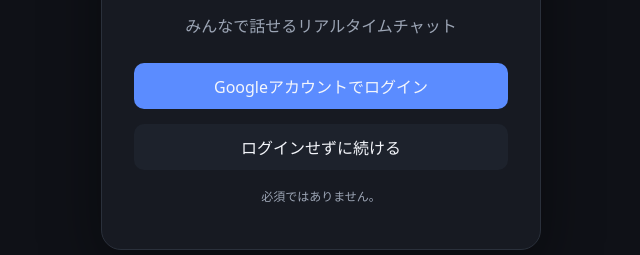
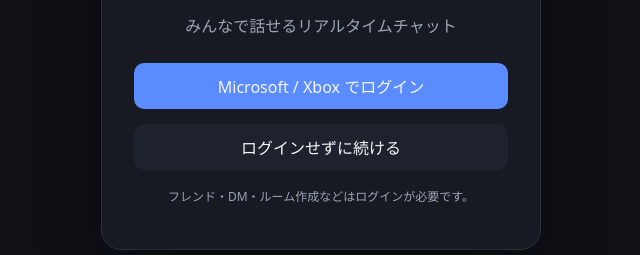
Before and after one commit to yutokun0715/YpChat, a plain HTML site: page index.html in a window 1280 px wide. Shown: the part 319-574 px from the top of the page, without its empty margins (319-959 px from the left). Drawn offline with Linux system fonts and the light colour scheme; no server answers.

Commit message:
Update index.html

```diff
--- a/index.html
+++ b/index.html
@@ -13,9 +13,9 @@
     <div class="login-card">
       <div class="brand">YpChat</div>
       <p>みんなで話せるリアルタイムチャット</p>
-      <button id="msLogin" class="primary">Googleアカウントでログイン</button>
+      <button id="msLogin" class="primary">Microsoft / Xbox でログイン</button>
       <button id="guestLogin" class="secondary">ログインせずに続ける</button>
-      <p class="small">必須ではありません。</p>
+      <p class="small">フレンド・DM・ルーム作成などはログインが必要です。</p>
       <div id="loginError" class="error"></div>
     </div>
   </div>
@@ -132,7 +132,7 @@
             <button id="saveSettings" class="primary">保存</button>
             <hr>
             <h2>外部アカウント連携</h2>
-            <p class="muted">ログインではなく連携です。</p>
+            <p class="muted">メインログインはMicrosoft / Xbox。連携は今後のプレゼンス取得用に保存します。</p>
             <button id="linkGithub" class="secondary">GitHubを連携</button>
             <button id="discordLinkInfo" class="secondary">Discord連携設定</button>
             <button id="robloxLinkInfo" class="secondary">Roblox連携設定</button>
```
